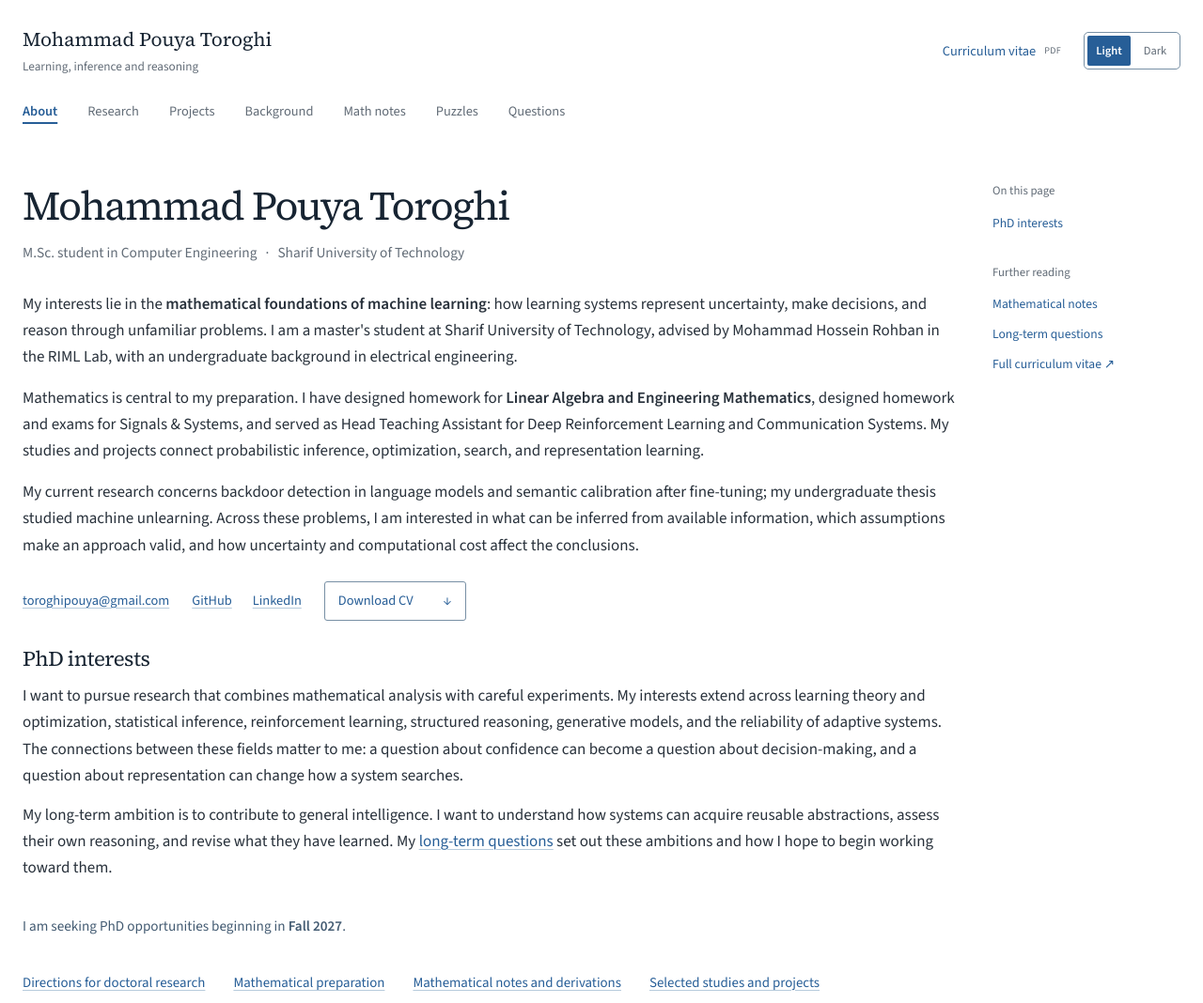
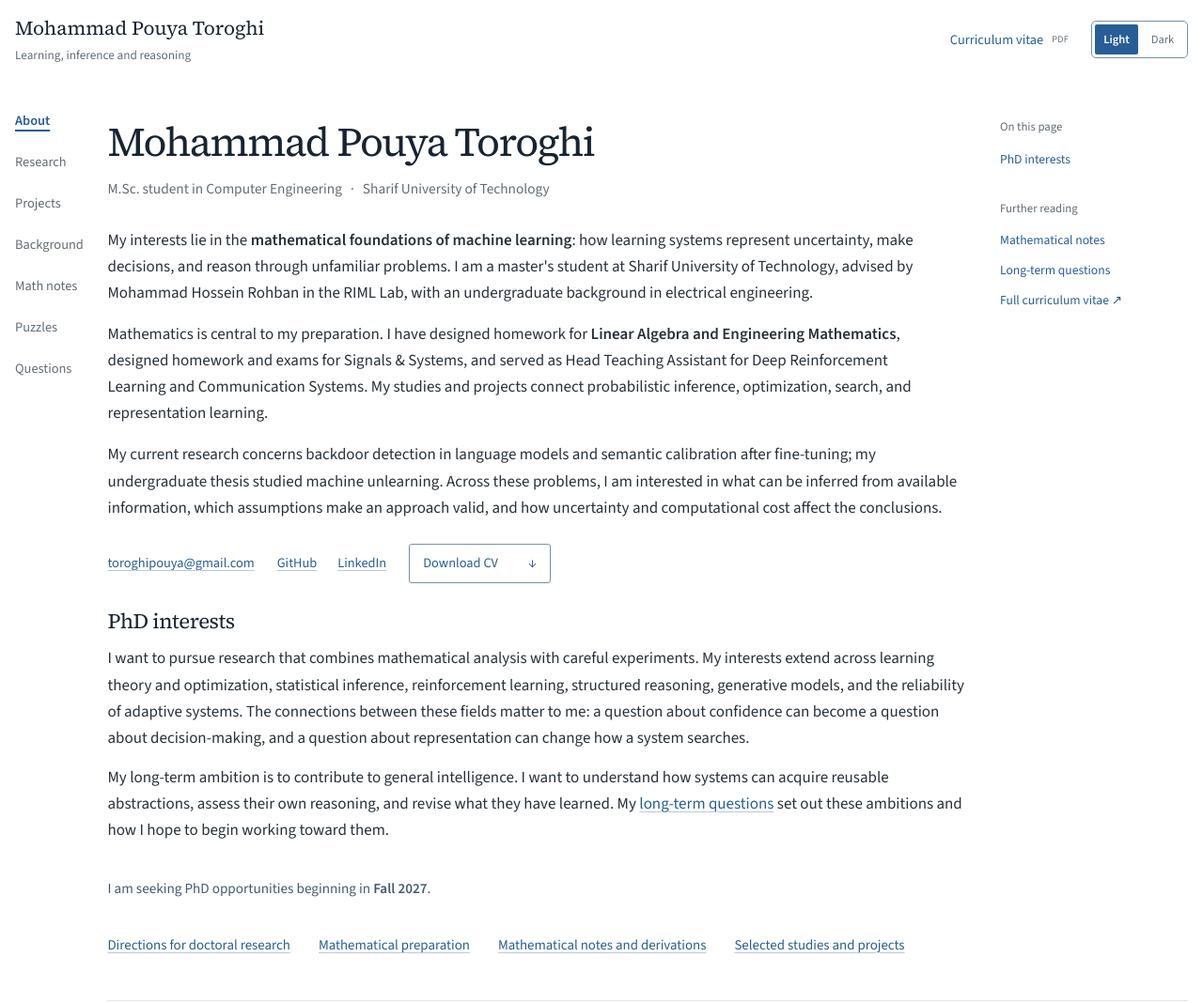
Before and after one commit to pouyatoroghi/pouyatoroghi.github.io, a website: page index.html in a window 1280 px wide. Shown: the top 1068 px of the page at 94% size. Drawn offline with Linux system fonts and the light colour scheme.

Commit message:
Keep identity header sticky and restore compact unshaded left navigation

```diff
--- a/index.html
+++ b/index.html
@@ -17,15 +17,23 @@
   <meta property="og:image:alt" content="Mohammad Pouya Toroghi, M.Sc. student, Sharif University of Technology.">
   <meta name="twitter:card" content="summary_large_image">
   <link rel="icon" href="assets/favicon.svg" type="image/svg+xml">
-  <script src="theme.js"></script>
-  <link rel="stylesheet" href="styles.css?v=f0e6290e5247">
+  <script src="theme.js?v=16e68cf4627a"></script>
+  <link rel="stylesheet" href="styles.css?v=fffab128a4c4">
 </head>
 <body>
   <a class="skip-link" href="#main">Skip to content</a>
   <div class="page">
     <header class="site-header">
       <a class="rail-identity" href="index.html">Mohammad Pouya Toroghi<span>Learning, inference and reasoning</span></a>
-      <nav aria-label="Main navigation">
+      <div class="header-tools">
+        <a class="header-cv" href="assets/CV_Toroghi_Oct2026.pdf">Curriculum vitae <span class="file-type">PDF</span></a>
+        <div class="theme-switch" role="group" aria-label="Color theme" hidden>
+          <button type="button" data-theme-choice="light" aria-pressed="false">Light</button>
+          <button type="button" data-theme-choice="dark" aria-pressed="false">Dark</button>
+        </div>
+      </div>
+    </header>
+      <nav class="site-nav" aria-label="Main navigation">
         <a href="index.html" aria-current="page">About</a>
         <a href="research.html">Research</a>
         <a href="projects.html">Projects</a>
@@ -34,14 +42,6 @@
         <a href="puzzles.html">Puzzles</a>
         <a href="question.html">Questions</a>
       </nav>
-      <div class="header-tools">
-        <a class="header-cv" href="assets/CV_Toroghi_Oct2026.pdf">Curriculum vitae <span class="file-type">PDF</span></a>
-        <div class="theme-switch" role="group" aria-label="Color theme" hidden>
-          <button type="button" data-theme-choice="light" aria-pressed="false">Light</button>
-          <button type="button" data-theme-choice="dark" aria-pressed="false">Dark</button>
-        </div>
-      </div>
-    </header>
     <main id="main" tabindex="-1">
       <section class="introduction" aria-labelledby="name">
         <h1 id="name">Mohammad Pouya Toroghi</h1>
--- a/styles.css
+++ b/styles.css
@@ -18,6 +18,7 @@
   --sans: 'Source Sans 3', 'Segoe UI', sans-serif;
   --serif: 'Source Serif 4', Georgia, serif;
   --reading-width: 100%;
+  --header-height: 6.5rem;
   --page-margin: clamp(16px, 2vw, 24px);
 }
 :root[data-theme="dark"] {
@@ -55,7 +56,7 @@
   }
 }
 * { box-sizing: border-box; }
-html { scroll-behavior: smooth; scroll-padding-top: 32px; }
+html { scroll-behavior: smooth; scroll-padding-top: calc(var(--header-height) + 20px); }
 body { margin: 0; background: var(--paper); color: var(--ink); font: 1.0625rem/1.65 var(--sans); -webkit-font-smoothing: antialiased; overflow-wrap: anywhere; }
 ::selection { background: var(--selection); color: var(--heading); }
 p, h1, h2, h3, h4 { margin: 0; }
@@ -68,9 +69,9 @@ a { color: var(--blue); text-decoration: underline; text-decoration-color: var(-
 a:hover { color: var(--link-hover); text-decoration-color: currentColor; }
 a:focus-visible, button:focus-visible, summary:focus-visible { outline: 2px solid var(--blue); outline-offset: 5px; border-radius: 2px; }
 .page { width: 100%; padding-inline: var(--page-margin); }
-.skip-link { position: absolute; top: 12px; left: 12px; padding: 8px 16px; background: var(--heading); color: var(--paper); transform: translateY(-170%); z-index: 2; }
+.skip-link { position: absolute; top: 12px; left: 12px; padding: 8px 16px; background: var(--heading); color: var(--paper); transform: translateY(-170%); z-index: 10; }
 .skip-link:focus { transform: translateY(0); }
-.site-header { display: flex; flex-wrap: wrap; align-items: center; justify-content: space-between; gap: 12px 32px; min-height: 91px; padding-block: 16px; border-bottom: 1px solid var(--line); font-size: .9rem; }
+.site-header { display: flex; flex-wrap: wrap; align-items: center; justify-content: space-between; gap: 12px 32px; min-height: 91px; padding-block: 16px; border: 0; font-size: .9rem; position: sticky; top: 0; z-index: 5; background: var(--paper); }
 nav { display: flex; flex-wrap: wrap; gap: 8px 30px; }
 nav a, .header-cv { display: inline-flex; align-items: center; min-height: 40px; text-decoration: none; }
 nav a { color: var(--muted); border-bottom: 2px solid transparent; }
@@ -252,30 +253,28 @@ var { font-family: var(--serif); }
   a { text-decoration: none; }
   footer { margin-top: 24px; }
 }
-.rail-identity, .page-outline { display: none; }
+.page-outline { display: none; }
+.rail-identity { display: block; color: var(--heading); font: 400 1.125rem/1.3 var(--serif); text-decoration: none; }
+.rail-identity span { display: block; margin-top: 6px; color: var(--muted); font: .83rem/1.5 var(--sans); }
+.site-nav { padding-block: 12px; font-size: .9rem; }
 @media (min-width: 1200px) {
   .page {
-    --content-gap: clamp(28px, 3vw, 64px);
+    --content-gap: clamp(24px, 2vw, 40px);
+    padding-inline: 16px;
     display: grid;
-    grid-template-columns: minmax(0, 1fr) clamp(200px, 15vw, 280px);
+    grid-template-columns: max-content minmax(0, 1fr) clamp(200px, 15vw, 260px);
     grid-template-rows: auto 1fr auto;
     column-gap: var(--content-gap);
     align-items: start;
   }
-  .site-header {
-    grid-column: 1 / -1; display: grid;
-    grid-template-columns: minmax(0, 1fr) auto;
-    gap: 20px 32px; padding-block: 28px 16px; border: 0;
-  }
-  .rail-identity { display: block; color: var(--heading); font: 400 1.3rem/1.3 var(--serif); text-decoration: none; }
-  .rail-identity span { display: block; margin-top: 6px; color: var(--muted); font: .83rem/1.5 var(--sans); }
-  .site-header nav { grid-column: 1 / -1; grid-row: 2; gap: 8px 32px; }
-  .site-header nav a { min-height: 36px; padding: 0; border: 0; }
-  .site-header nav a[aria-current] { color: var(--blue); text-decoration: underline; text-decoration-thickness: 2px; text-underline-offset: .5em; }
-  .site-header nav a:hover { text-decoration: underline; text-underline-offset: .5em; }
-  .header-tools { grid-column: 2; grid-row: 1; align-self: center; }
-  main { grid-column: 1; min-width: 0; font-size: clamp(1.0625rem, .85rem + .25vw, 1.25rem); }
-  .page-outline { display: block; grid-column: 2; grid-row: 2; position: sticky; top: 24px; min-width: 0; margin-top: 40px; max-height: calc(100dvh - 48px); overflow-y: auto; }
+  .site-header { grid-column: 1 / -1; padding-block: 16px; min-height: 0; }
+  .rail-identity { font-size: 1.3rem; }
+  .site-nav { grid-column: 1; grid-row: 2; position: sticky; top: calc(var(--header-height) + 24px); margin-top: 24px; padding: 0; flex-direction: column; flex-wrap: nowrap; align-items: flex-start; gap: 4px; max-height: calc(100dvh - var(--header-height) - 48px); overflow-y: auto; }
+  .site-nav a { min-height: 40px; padding: 0; border: 0; }
+  .site-nav a[aria-current] { color: var(--blue); text-decoration: underline; text-decoration-thickness: 2px; text-underline-offset: .35em; }
+  .site-nav a:hover { text-decoration: underline; text-underline-offset: .35em; }
+  main { grid-column: 2; min-width: 0; font-size: clamp(1.0625rem, .85rem + .25vw, 1.25rem); }
+  .page-outline { display: block; grid-column: 3; grid-row: 2; position: sticky; top: calc(var(--header-height) + 24px); min-width: 0; margin-top: 40px; max-height: calc(100dvh - var(--header-height) - 48px); overflow-y: auto; }
   .outline-inner { min-width: 0; }
   .outline-label { color: var(--muted); font-size: .8rem; margin-bottom: 14px; }
   .outline-links, .outline-more { display: flex; flex-direction: column; gap: 12px; }
@@ -283,7 +282,7 @@ var { font-family: var(--serif); }
   .page-outline a:hover { text-decoration: underline; }
   .outline-more { margin-top: 32px; }
   .outline-more .outline-label { margin-bottom: 0; }
-  footer { grid-column: 1 / -1; grid-row: 3; }
+  footer { grid-column: 2 / -1; grid-row: 3; }
   .intro-layout { grid-template-columns: minmax(0, 1fr); gap: 24px; }
   .contact { display: flex; flex-wrap: wrap; gap: 12px 24px; border: 0; padding: 0; align-items: center; }
   .contact-label { display: none; }
@@ -306,4 +305,4 @@ var { font-family: var(--serif); }
   .page-intro, .introduction { padding-top: 40px; }
 }
 
-@media print { .site-header, .rail-identity, .page-outline { display: none; } .page { display: block; min-height: 0; padding: 0; } main { padding: 0; font-size: inherit; } footer { margin-inline: 0; } }
+@media print { .site-header, .site-nav, .rail-identity, .page-outline { display: none; } .page { display: block; min-height: 0; padding: 0; } main { padding: 0; font-size: inherit; } footer { margin-inline: 0; } }
--- a/theme.js
+++ b/theme.js
@@ -31,6 +31,11 @@
     if (!choice) applyTheme();
   });
   document.addEventListener('DOMContentLoaded', () => {
+    const header = document.querySelector('.site-header');
+    // Keep sticky navigation and anchor targets below the header after font or viewport changes.
+    new ResizeObserver(() => {
+      root.style.setProperty('--header-height', `${header.getBoundingClientRect().height}px`);
+    }).observe(header);
     const controls = document.querySelector('.theme-switch');
     controls.hidden = false;
     controls.addEventListener('click', event => {
```
Also changed, not shown: background.html (+11 -11 lines), note-adaptive-calibration.html (+11 -11 lines), note-denoising.html (+11 -11 lines), note-floor-series.html (+11 -11 lines), note-off-policy.html (+11 -11 lines), note-pac-bayes.html (+11 -11 lines), note-rare-events.html (+11 -11 lines), note-sequential.html (+11 -11 lines), notes.html (+11 -11 lines), projects.html (+11 -11 lines), puzzles.html (+11 -11 lines), question.html (+11 -11 lines), research.html (+11 -11 lines), README.md.
